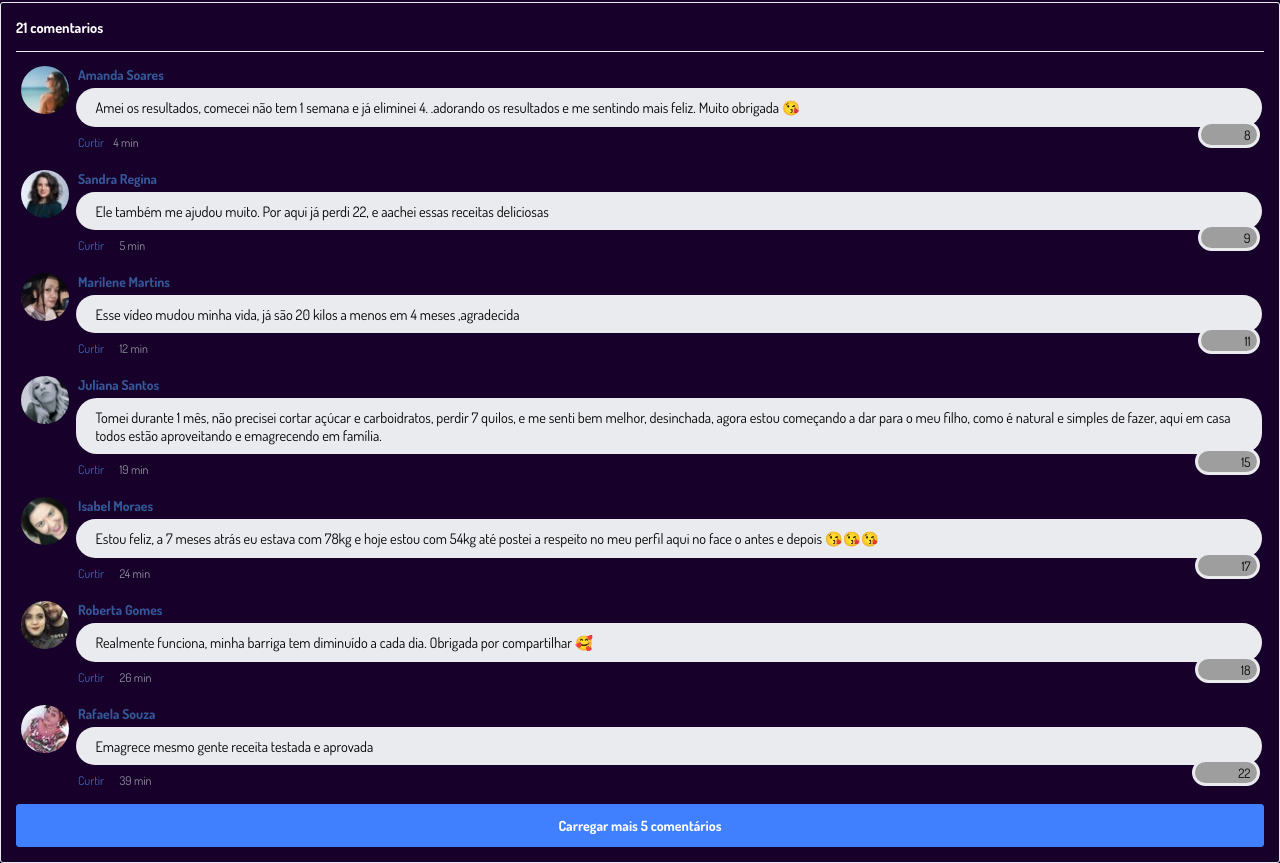
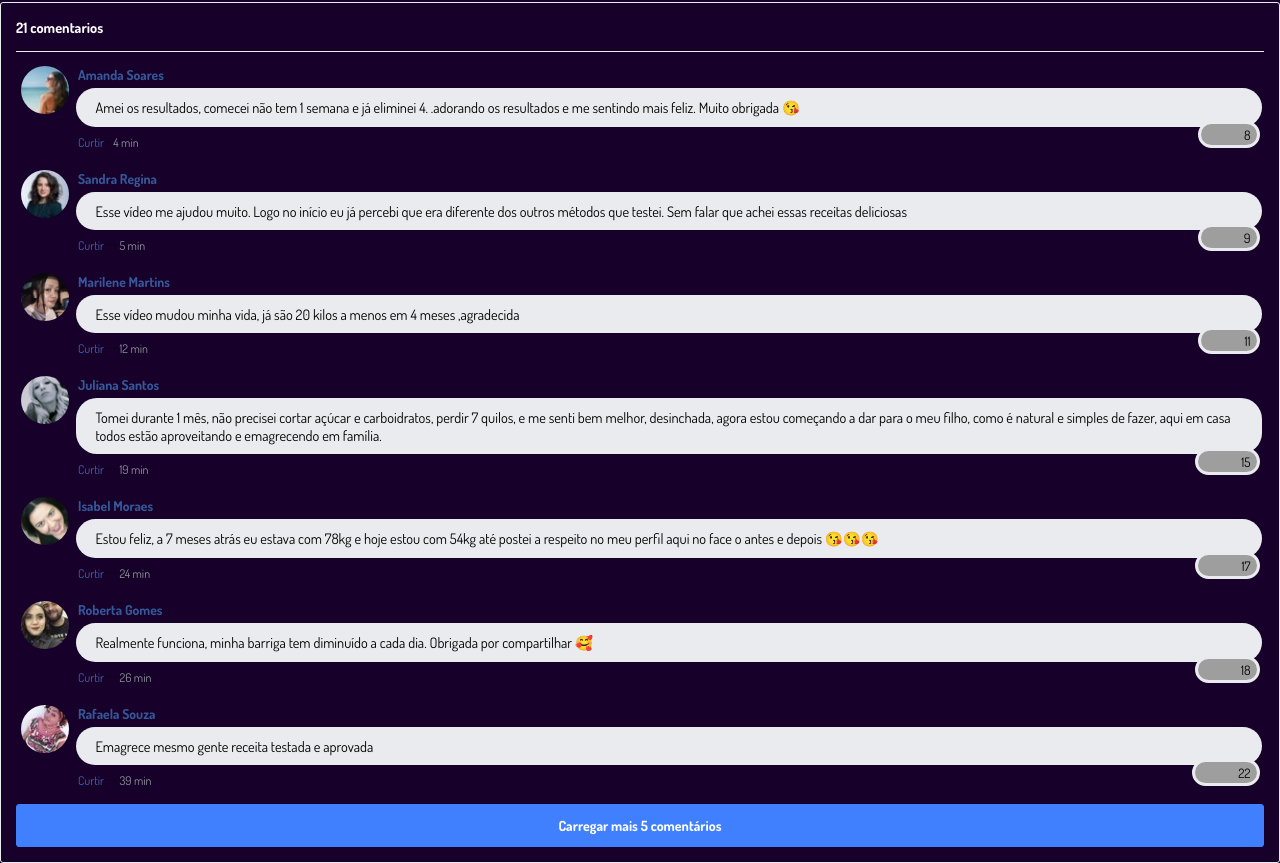
Before and after one commit to flaviazaala/www.livreeleve.websitePV147psg, a plain HTML site: page index.html in a window 1280 px wide. Shown: the part 903-1766 px from the top of the page. Drawn offline with nearby package versions, Linux system fonts and the light colour scheme; grey boxes are pictures that could not be loaded; a script that the page names is missing.

Commit message:
Update index.html

```diff
--- a/index.html
+++ b/index.html
@@ -109,7 +109,7 @@ src="https://www.facebook.com/tr?id=440511991226456&ev=PageView&noscript=1"
                   </td>
                 </tr>
                 <tr>
-                  <td class="fb-comments-comment-text">Ele também me ajudou muito. Por aqui já perdi 22, e aachei
+                  <td class="fb-comments-comment-text">Esse vídeo me ajudou muito. Logo no início eu já percebi que era diferente dos outros métodos que testei. Sem falar que achei
                     essas
                     receitas deliciosas</td>
                 </tr>
```
